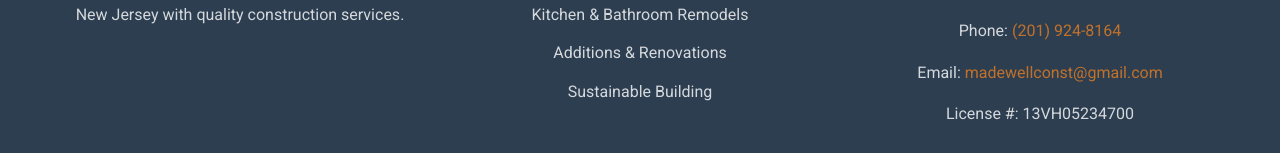
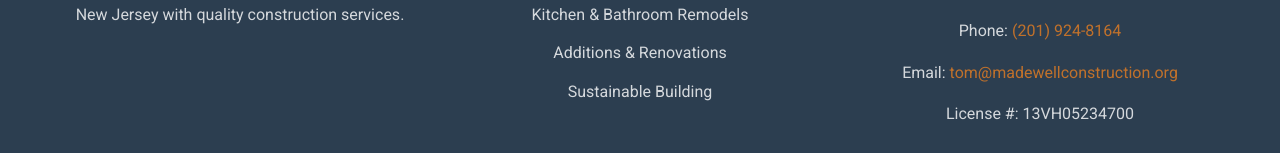
Before and after one commit to bryanm23/MadewellConstruction, a React (Vite) app: page / in a window 1280 px wide. Shown: the part 5287-5440 px from the top of the page. Built offline with nearby package versions, Linux system fonts and the light colour scheme.

Commit message:
email changes

```diff
--- a/src/components/Footer.tsx
+++ b/src/components/Footer.tsx
@@ -42,7 +42,7 @@ const Footer = () => {
                 </p>
               </div>
               <p>Phone: <a href="tel:2019248164" itemProp="telephone">(201) 924-8164</a></p>
-              <p>Email: <a href="mailto:madewellconst@gmail.com" itemProp="email">madewellconst@gmail.com</a></p>
+              <p>Email: <a href="mailto:tom@madewellconstruction.org" itemProp="email">tom@madewellconstruction.org</a></p>
               <p>License #: 13VH05234700</p>
             </address>
           </div>
```
